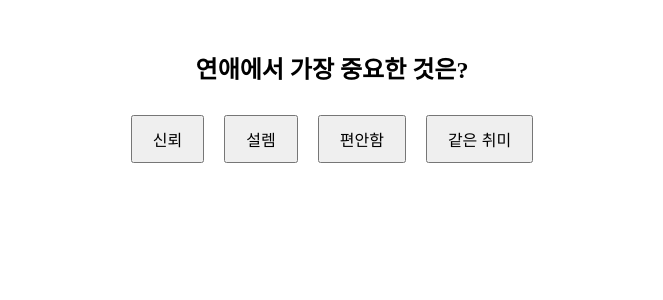
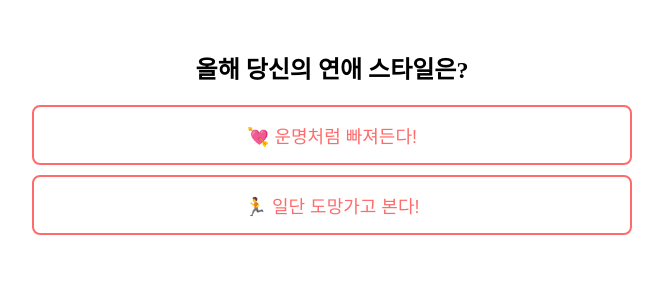
Before and after one commit to lr3mon/love_test, a React (Create React App) app: page /quiz in a window 1280 px wide. Shown: the top 300 px of the page, without its empty margins (308-971 px from the left). Built offline with nearby package versions, Linux system fonts and the light colour scheme.

Commit message:
new10test

```diff
--- a/src/index.css
+++ b/src/index.css
@@ -1,11 +1,24 @@
 .container {
   text-align: center;
   margin: 50px auto;
+  max-width: 600px;
 }
 
 button {
-  margin: 10px;
-  padding: 10px 20px;
-  font-size: 16px;
+  display: block;
+  width: 100%;
+  margin: 10px auto;
+  padding: 15px;
+  font-size: 18px;
   cursor: pointer;
+  border: 2px solid #ff6b6b;
+  background-color: white;
+  color: #ff6b6b;
+  border-radius: 8px;
+  transition: all 0.3s ease;
 }
+
+button:hover {
+  background-color: #ff6b6b;
+  color: white;
+}
--- a/src/pages/Quiz.js
+++ b/src/pages/Quiz.js
@@ -1,33 +1,102 @@
 import React, { useState } from "react";
 import { useNavigate } from "react-router-dom";
 
-const questions = [
-  { question: "연애에서 가장 중요한 것은?", options: ["신뢰", "설렘", "편안함", "같은 취미"] },
-  { question: "데이트 스타일은?", options: ["야외 활동", "집에서 넷플릭스", "맛집 탐방", "서프라이즈 이벤트"] },
-  { question: "사랑을 표현하는 방식?", options: ["말로 표현", "스킨십", "선물", "함께 있는 시간"] }
+const questionData = [
+  {
+    question: "올해 당신의 연애 스타일은?",
+    options: [
+      { text: "💘 운명처럼 빠져든다!", types: ["운명적 사랑형", "연애 고수형"] },
+      { text: "🏃 일단 도망가고 본다!", types: ["솔로 천국형", "자기관리 최우선형"] }
+    ]
+  },
+  {
+    question: "소개팅에서 첫마디는?",
+    options: [
+      { text: "😎 “이상형이 어떻게 되세요?” (직진형)", types: ["연애 고수형", "밀당의 고수형"] },
+      { text: "🫣 “오늘 날씨 좋네요…” (소심형)", types: ["타이밍 놓치는 아쉬운형", "썸만 많고 연애는 글쎄형"] }
+    ]
+  },
+  {
+    question: "연애 상대를 고를 때 가장 중요한 것은?",
+    options: [
+      { text: "💰 경제력! 현실적인 게 최고지!", types: ["밀당의 고수형", "돌고 돌아 결국 연애형"] },
+      { text: "💖 설렘! 가슴이 뛰어야 연애지!", types: ["운명적 사랑형", "연애 고수형"] }
+    ]
+  },
+  {
+    question: "애정 표현 스타일은?",
+    options: [
+      { text: "🥰 문자, 전화, 선물! 표현을 아끼지 않음!", types: ["운명적 사랑형", "연애 고수형"] },
+      { text: "🙃 티 안 나게 은근슬쩍 챙겨줌!", types: ["밀당의 고수형", "타이밍 놓치는 아쉬운형"] }
+    ]
+  },
+  {
+    question: "이별 후 당신의 모습은?",
+    options: [
+      { text: "🍷 “그래, 한 잔 하자!” 술과 친구와 함께 극복!", types: ["썸만 많고 연애는 글쎄형", "돌고 돌아 결국 연애형"] },
+      { text: "🏋‍♂ “나만의 시간이다!” 헬스장 등록하고 자기 관리!", types: ["자기관리 최우선형", "솔로 천국형"] }
+    ]
+  },
+  {
+    question: "이상형이 고백했다! 당신의 반응은?",
+    options: [
+      { text: "😍 “YES! 이 순간을 기다렸어!”", types: ["운명적 사랑형", "연애 고수형"] },
+      { text: "🫠 “잠깐만… 생각 좀 해볼게…”", types: ["타이밍 놓치는 아쉬운형", "밀당의 고수형"] }
+    ]
+  },
+  {
+    question: "연애할 때 가장 두려운 순간은?",
+    options: [
+      { text: "📵 연락 두절! 갑자기 사라지는 그/그녀…", types: ["운명적 사랑형", "썸만 많고 연애는 글쎄형"] },
+      { text: "🥶 상대방의 가족과 첫 만남… (극강의 긴장!)", types: ["밀당의 고수형", "돌고 돌아 결국 연애형"] }
+    ]
+  },
+  {
+    question: "연애 중 갑자기 연락이 뜸해진 상대방! 당신의 반응은?",
+    options: [
+      { text: "🔍 탐정 모드 발동! “무슨 일 있어?” 바로 확인!", types: ["운명적 사랑형", "연애 고수형"] },
+      { text: "🧘‍♀ “나도 내 삶을 즐길래~” 그냥 두고 본다!", types: ["솔로 천국형", "자기관리 최우선형"] }
+    ]
+  },
+  {
+    question: "운명의 상대를 만날 확률을 높이는 방법은?",
+    options: [
+      { text: "✨ 사주, 타로, 점성술… 운명적인 기운 찾기!", types: ["운명적 사랑형", "타이밍 놓치는 아쉬운형"] },
+      { text: "🎭 새로운 곳에 가고, 새로운 사람들을 만난다!", types: ["연애 고수형", "돌고 돌아 결국 연애형"] }
+    ]
+  },
+  {
+    question: "올해 당신의 연애운 한마디로 표현하면?",
+    options: [
+      { text: "🌟 “대박! 찐사랑 온다!”", types: ["운명적 사랑형", "연애 고수형"] },
+      { text: "🌪 “아무도 나를 막을 수 없어, 솔로 천국!”", types: ["솔로 천국형", "자기관리 최우선형"] }
+    ]
+  }
 ];
 
 function Quiz() {
   const [answers, setAnswers] = useState([]);
   const navigate = useNavigate();
 
-  const handleAnswer = (answer) => {
-    setAnswers([...answers, answer]);
-    if (answers.length === questions.length - 1) {
-      navigate("/result", { state: { answers } });
+  const handleAnswer = (selectedTypes) => {
+    setAnswers([...answers, ...selectedTypes]);
+    if (answers.length === questionData.length - 1) {
+      navigate("/result", { state: { answers: [...answers, ...selectedTypes] } });
     }
   };
 
   return (
     <div className="container">
-      {answers.length < questions.length ? (
+      {answers.length < questionData.length ? (
         <div>
-          <h2>{questions[answers.length].question}</h2>
-          {questions[answers.length].options.map((option, index) => (
-            <button key={index} onClick={() => handleAnswer(option)}>
-              {option}
-            </button>
-          ))}
+          <h2>{questionData[answers.length].question}</h2>
+          <div className="button-container">
+            {questionData[answers.length].options.map((option, index) => (
+              <button key={index} onClick={() => handleAnswer(option.types)}>
+                {option.text}
+              </button>
+            ))}
+          </div>
         </div>
       ) : (
         <p>결과 페이지로 이동 중...</p>
--- a/src/pages/Result.js
+++ b/src/pages/Result.js
@@ -5,18 +5,20 @@ function Result() {
   const location = useLocation();
   const answers = location.state?.answers || [];
 
-  const getResultType = () => {
-    if (answers.includes("신뢰")) return "현실적인 연애";
-    if (answers.includes("설렘")) return "로맨틱 연애";
-    if (answers.includes("편안함")) return "친구 같은 연애";
-    return "자유로운 연애";
-  };
+  const typeCount = answers.reduce((acc, type) => {
+    acc[type] = (acc[type] || 0) + 1;
+    return acc;
+  }, {});
+
+  const mostFrequentType = Object.keys(typeCount).reduce((a, b) =>
+    typeCount[a] > typeCount[b] ? a : b
+  );
 
   return (
     <div className="container">
-      <h1>당신의 연애 스타일은?</h1>
-      <h2>{getResultType()}</h2>
-      <p>당신의 연애 스타일을 친구들과 공유하세요!</p>
+      <h1>당신의 연애 유형은?</h1>
+      <h2>{mostFrequentType ? mostFrequentType : "결과 없음"} ❤️</h2>
+      <p>당신의 연애 스타일을 친구들과 공유해보세요!</p>
       <Link to="/">
         <button>다시 하기</button>
       </Link>
```
